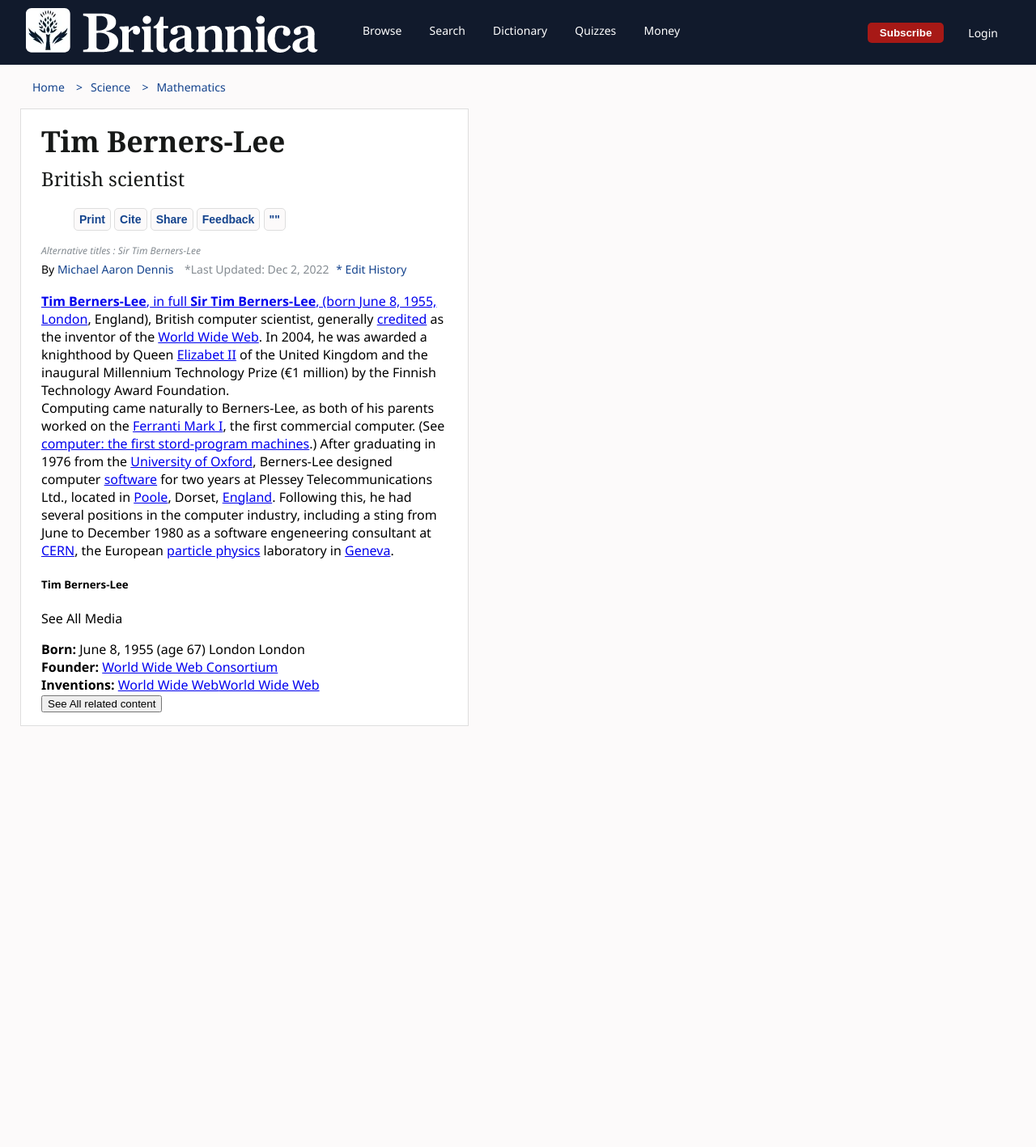
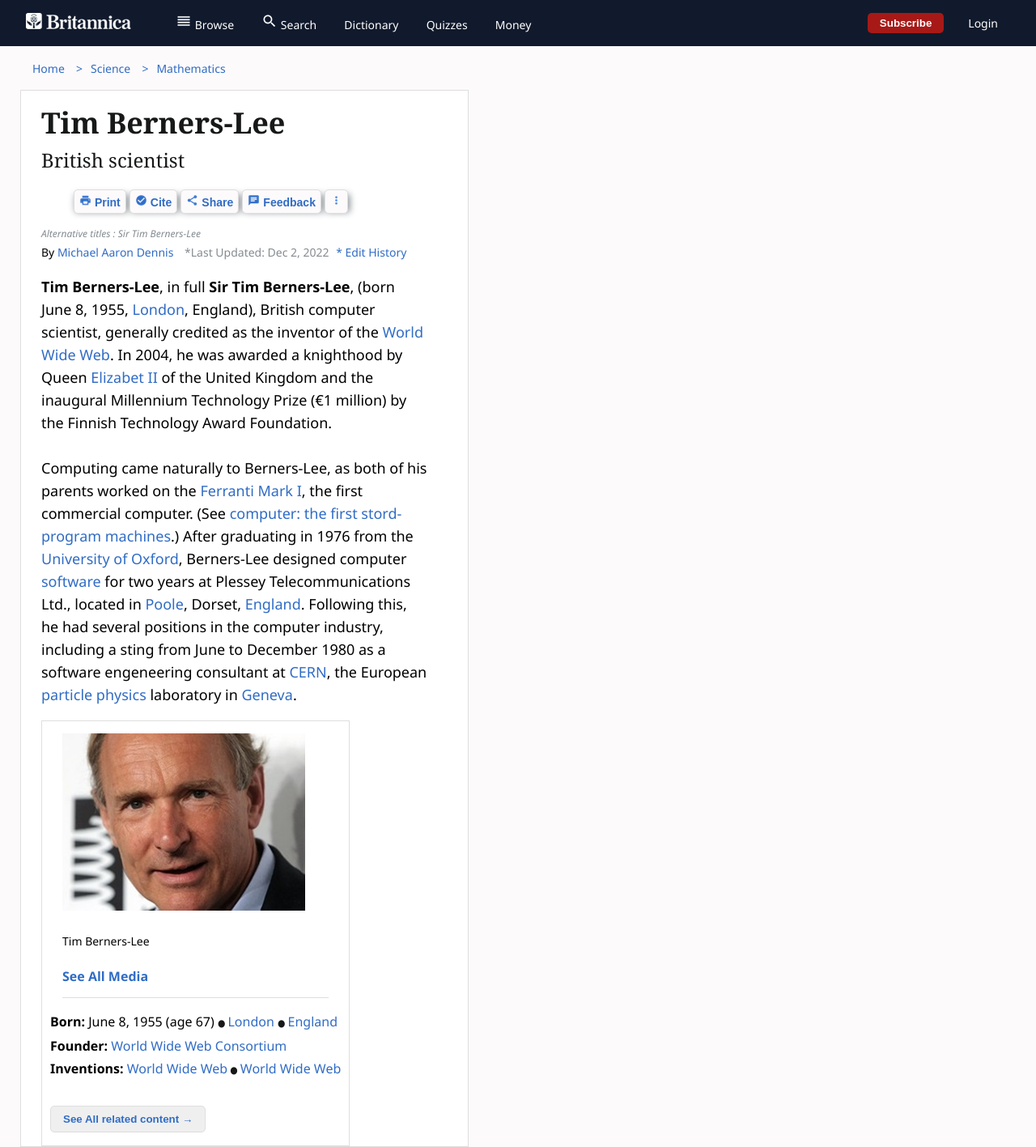
Before and after one commit to Ceeeed1985/Tim-Berners-Lee, a plain HTML site: page index.html in a window 1280 px wide. Shown: the whole page at 81% size. Before the commit the page ends 897 px from the top, so only its background shows below. Drawn offline with Linux system fonts and the light colour scheme.

Commit message:
Finalisation avant correction

```diff
--- a/index.html
+++ b/index.html
@@ -11,12 +11,12 @@
         <section class="navigation">
             <section class="conteneur01">
                 <article class="logo">
-                    <img src="pictures/logo-tim-berners-britanica.webp" alt="Logo Britanica" title="Logo Britanica">
+                    <img src="pictures/logo-tim-berners-britanica.png" alt="Logo Britanica" title="Logo Britanica">
                 </article>
                 <nav class="primary_nav">
                     <ol>
-                        <li><a href="#">Browse</a></li>
-                        <li><a href="#">Search</a></li>
+                        <li><a href="#"><img src="pictures/reorder_20dp.png" alt="icone_browser"> Browse</a></li>
+                        <li><a href="#"><img src="pictures/search_20dp (1).png" alt="icone_recherche"> Search</a></li>
                         <li><a href="#">Dictionary</a></li>
                         <li><a href="#">Quizzes</a></li>
                         <li><a href="#">Money</a></li>
@@ -52,11 +52,11 @@
                         <h2>British scientist</h2>
                         <nav>
                             <ol>
-                                <li><button class="widget">Print</button><a href="#"></li>
-                                <li><button class="widget">Cite</button><a href="#"></li>
-                                <li><button class="widget">Share</button><a href="#"></li>
-                                <li><button class="widget">Feedback</button><a href="#"></li>
-                                <li><button class="widget">""</button><a href="#"></li>
+                                <li><button class="widget"><img src="pictures/local_printshop_20dp.png" alt="icone_print"> Print</button></li>
+                                <li><button class="widget"><img src="pictures/check_circle_20dp.png" alt="icone_cite"> Cite</button></li>
+                                <li><button class="widget"><img src="pictures/share_20dp.png" alt="icone_share"> Share</button></li>
+                                <li><button class="widget"><img src="pictures/chat_20dp.png" alt="icone_feedback"> Feedback</button></li>
+                                <li><button class="widget"><img src="pictures/more_vert_20dp (1).png" alt="icone_points"></button></li>
                             </ol>
                         </nav>
                         <h3>Alternative titles : Sir Tim Berners-Lee</h3>
@@ -66,10 +66,10 @@
                 <section class="contenu">
                     <article class="description">
                         <p><strong>Tim Berners-Lee</strong>, in full <strong>Sir Tim Berners-Lee</strong>, (born June 8, 1955, <a href="#">London</a>, England),
-                            British computer scientist, generally <a href="#" class="doted">credited</a> as the inventor of the <a href="#">World Wide Web</a>.
+                            British computer scientist, generally <span class="dotted">credited</span> as the inventor of the <a href="#">World Wide Web</a>.
                             In 2004, he was awarded a knighthood by Queen <a href="#">Elizabet II</a> of the United Kingdom
                             and the inaugural Millennium Technology Prize (&euro;1 million) by the Finnish
-                            Technology Award Foundation.<br>
+                            Technology Award Foundation.<br><br>
                             Computing came naturally to Berners-Lee, as both of his parents worked
                             on the <a href="#">Ferranti Mark I</a>, the first commercial computer.
                             (See <a href="#">computer: the first stord-program machines</a>.) After graduating in 1976
@@ -79,17 +79,20 @@
                             from June to December 1980 as a software engeneering consultant at <a href="#">CERN</a>,
                             the European <a href="#">particle physics</a> laboratory in <a href="#">Geneva</a>.</p>
                     </article>
+
                     <article class="resume">
-                        <!-- image -->
-                        <h5>Tim Berners-Lee</h5>
-                        <span class="media">See All Media</span>
-                        <p><strong>Born:</strong> June 8, 1955 (age 67) <span class="birth_city">London</span> <span class="birth_land">London</span><br>
-                            <strong>Founder: </strong><a href="#">World Wide Web Consortium</a><br>
-                            <strong>Inventions: </strong><a href="#" class="world_wide_web">World Wide Web</span><a href="#">World Wide Web</a><br>
-                        <button class="all_content">See All related content</button>
+                        <article class="photo">
+                            <a href="https://www.britannica.com/biography/Tim-Berners-Lee"><img src="pictures/Tim-Berners-Lee.jpg"></a>
+                            <h5>Tim Berners-Lee</h5>
+                            <span class="media">See All Media</span>
+                        </article>
+                        <article class="divers_liens">
+                            <p><strong>Born:</strong> June 8, 1955 (age 67) <span class="birth_place">London</span> <span class="birth_place">England</span><br>
+                                <strong>Founder: </strong><a href="#">World Wide Web Consortium</a><br>
+                                <strong>Inventions: </strong><a href="#" class="world_wide_web">World Wide Web</span><a href="#">World Wide Web</a><br>
+                            <button class="all_content">See All related content →</button>
+                        </article>
                     </article>
-
-
                 </section>
             </section>
         </section>
--- a/style/default.css
+++ b/style/default.css
@@ -1,9 +1,79 @@
+/* GENERAL */
+
 body {
     width: 100%;
     margin: 0;
     font-family: 'Segoe UI', Tahoma, Geneva, Verdana, sans-serif;
     background-color: #fcfafa;
 }
+
+
+.principale {
+    padding-left: 25px;
+}
+
+.secondaire {
+    background-color: white;
+    width: 40%;
+    height: auto;
+    border: #dedede 1px solid;
+    padding-left: 25px;
+    padding-right: 25px;
+}
+
+p{
+    font-size: 18px;
+    line-height: 28px;
+    margin-top: 0;
+}
+
+a{
+    color: #306cc5;
+    text-decoration: none;
+}
+
+a:hover{
+    font-weight: bold;
+}
+
+h1 {
+    font-size: 36px;
+    margin-top: 15px;
+    margin-bottom: 0;
+    color: #171918;
+    font-family: Georgia, 'Times New Roman', Times, serif;
+}
+
+h2{
+    font-size: 24px;
+    color: #171918;
+    margin-top: 5px;
+    font-weight: normal;
+    font-family: Georgia, 'Times New Roman', Times, serif;
+}
+
+h3{
+    font-style: italic;
+    color: #848b91;
+    font-weight: normal;
+    font-size: 12px;
+    margin-bottom: 0;
+}
+
+h4{
+    font-size: 14px;
+    color: black;
+    font-weight: normal;
+    margin-top: 5px;
+}
+
+h5{
+    font-size: 14px;
+    font-weight: normal;
+}
+
+
+/* HEADER */
 
 header{
     background-color: #111a2c;
@@ -13,18 +83,20 @@
 
 .navigation {
     width: 95%;
-    padding-top: 10px;
-    padding-bottom: 10px;
+    padding-top: 0;
+    padding-bottom: 0;
     margin: auto;
     display: flex;
     flex-direction: row;
     justify-content:space-between;
     align-items: center;
-    flex-wrap: wrap;
+    /* flex-wrap: wrap; */
 }
 
 .conteneur01 {
     display: flex;
+    align-items: center;
+
 }
 
 .primary_nav ol li{
@@ -95,48 +167,20 @@
 
 /* CONTENU PRINCIPAL */
 
-.principale {
-    padding-left: 25px;
+.media {
+    text-align: center;
+    font-weight: bold;
+    color: #306cc5;
 }
 
-.secondaire {
-    background-color: white;
-    width: 40%;
-    height: auto;
-    border: #dedede 1px solid;
-    padding-left: 25px;
-    padding-right: 25px;
+.dotted {
+    text-decoration:dotted;
+    text-decoration-color: #306cc5;
 }
 
-h1 {
-    font-size: 36px;
-    margin-top: 15px;
-    margin-bottom: 0;
-    color: #171918;
-    font-family: Georgia, 'Times New Roman', Times, serif;
-}
-
-h2{
-    font-size: 24px;
-    color: #171918;
-    margin-top: 5px;
-    font-weight: normal;
-    font-family: Georgia, 'Times New Roman', Times, serif;
-}
-
-h3{
-    font-style: italic;
-    color: #848b91;
-    font-weight: normal;
-    font-size: 12px;
-    margin-bottom: 0;
-}
-
-h4{
-    font-size: 14px;
-    color: black;
-    font-weight: normal;
-    margin-top: 5px;
+.description a{
+    text-decoration: none;
+    color: #306cc5;
 }
 
 .by{
@@ -145,7 +189,7 @@
 }
 
 .auteur{
-    color: #14438d;
+    color: #306cc5;
     padding-right: 10px;
     font-size: 14px;
 }
@@ -163,14 +207,14 @@
 }
 
 .edit {
-    color: #14438d;
+    color: #306cc5;
     padding-right: 5px;
     font-size: 14px;
 }
 
 .edit:before{
     content: "* ";
-    color: #14438d;
+    color: #306cc5;
 }
 
 .navigation_page{
@@ -180,12 +224,12 @@
 .navigation_page li{
     display: inline;
     font-size: 14px;
-    color: #14438d;
+    color: #306cc5;
 }
 
 .navigation_page a{
     text-decoration: none;
-    color: #14438d;
+    color: #306cc5;
     padding-right: 10px;
     padding-left: 10px;
 }
@@ -197,19 +241,20 @@
 
 .navigation_page li:before{
     content: ">";
-    color: #14438d;
+    color: #306cc5;
 }
 
 .navigation_page li:first-child:before{
     content: " ";
-    color: #14438d;
+    color: #306cc5;
 }
 
 
-/* WIDGET */
+/* WIDGET & BUTTONS*/
 
 .presentation li{
     display: inline;
+    box-shadow: #848b91 2px 2px 8px;
 }
 
 .presentation a{
@@ -217,7 +262,7 @@
 }
 
 .widget {
-    color:#14438d;
+    color:#306cc5;
     background-color: #fcfafa;
     border: #dedede 1px solid;
     border-radius: 5px;
@@ -226,3 +271,100 @@
     padding-top:5px;
     padding-bottom: 5px;;
 }
+
+.all_content {
+    border: #dedede 1px solid;
+    border-radius: 5px;
+    padding: 8px 15px;
+    font-weight: bold;
+    margin-top: 30px;
+    margin-right: auto;
+    margin-left: auto;
+    color: #306cc5;
+}
+
+.all_content:hover{
+    background-color: #e7eef5;
+}
+
+/* CONTENU */
+
+.contenu{
+    display: flex;
+    justify-content:flex-start;
+flex-direction: row;
+}
+
+.description{
+    margin-top: 0;
+    padding-top: 0;
+    margin-right: 25px;
+}
+
+.resume{
+    margin:0;
+    border: #dedede 1px solid;
+    padding-left:10px;
+    padding-right: 10px;
+}
+
+.photo {
+    border-bottom: #dedede 1px solid;
+    padding-bottom: 15px;
+    margin: 15px;
+}
+
+.photo :first-child {
+    text-align: center;
+}
+
+.divers_liens p{
+    font-size: 16px;
+}
+
+.birth_place {
+    color: #306cc5;
+}
+
+.birth_place:before {
+    content:"● ";
+    color: #171918;
+    font-size: 12px;
+}
+
+.world_wide_web:after {
+    content:" ● ";
+    color: #171918;
+    font-size: 12px;
+}
+
+@media (max-width:1500px){
+    .contenu{
+        flex-wrap: wrap;
+    }
+
+    .navigation {
+        flex-wrap: wrap;
+    }
+    .conteneur01 {
+        flex-wrap: wrap;
+    }
+
+
+}
+
+@media (max-width:1000){
+    .contenu{
+        flex-wrap: wrap;
+    }
+
+    .navigation {
+        flex-wrap: wrap;
+    }
+    .conteneur01 {
+        flex-wrap: wrap;
+    }
+        .secondaire {
+        width: 100%;
+    }
+}
```
Also changed, not shown: pictures/Tim-Berners-Lee.jpg (added), pictures/chat_20dp.png (added), pictures/check_circle_20dp.png (added), pictures/local_printshop_20dp.png (added), pictures/logo-tim-berners-britanica.png (added), pictures/more_vert_20dp (1).png (added), pictures/reorder_20dp.png (added), pictures/search_20dp (1).png (added), pictures/share_20dp.png (added), pictures/task_alt_20dp.png (added), 1 other file.
